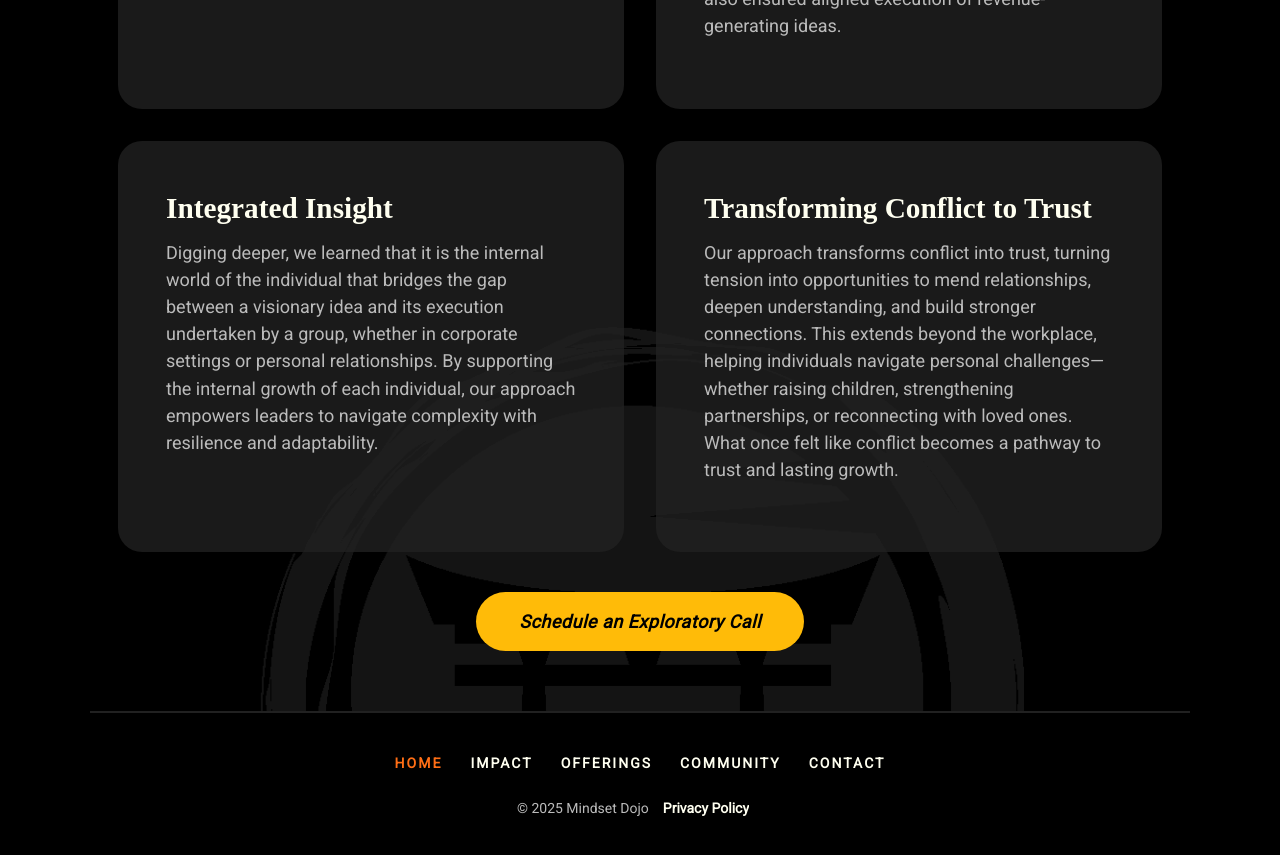
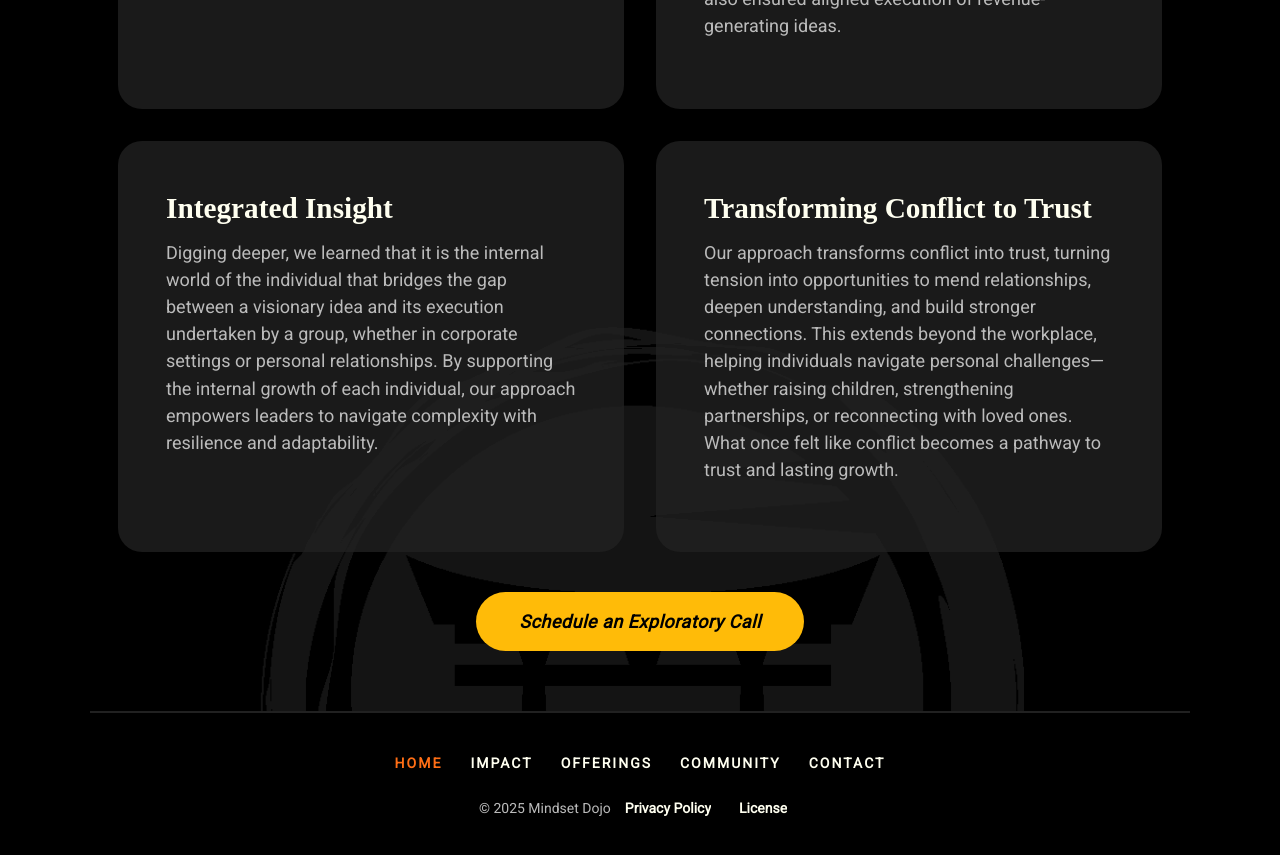
Before and after one commit to mindset-dojo/mindset-dojo.github.io, a Jekyll site: the page built from index.md, in a window 1280 px wide and 900 px high, scrolled down 1771 px. Shown: the top 855 px of the window. Built offline with Jekyll 4.4.1, drawn with Linux system fonts in a browser that asks for light colours; some web fonts are replaced.

Commit message:
Added relative link to LICENSE.md in Github repo to footer.html.

```diff
--- a/_includes/footer.html
+++ b/_includes/footer.html
@@ -16,6 +16,9 @@
 			<li role="presentation">
 				<a href="/privacy-policy" {% if page.url=="/privacy-policy" %}aria-current="page" {% endif %} role="menuitem">Privacy Policy</a>
 			</li>
+			<li role="presentation">
+				<a href="/LICENSE" {% if page.url=="/LICENSE" %}aria-current="page" {% endif %} role="menuitem">License</a>
+			</li>
 		</ul>
 	</nav>
 	<img src="/assets/mindset-dojo-torii-gate.png" alt="Mindset Dojo Torii Gate Background Image" width="800" height="601" decoding="async" loading="lazy" sizes="(max-width: 800px) 100vw, 800px">
```
